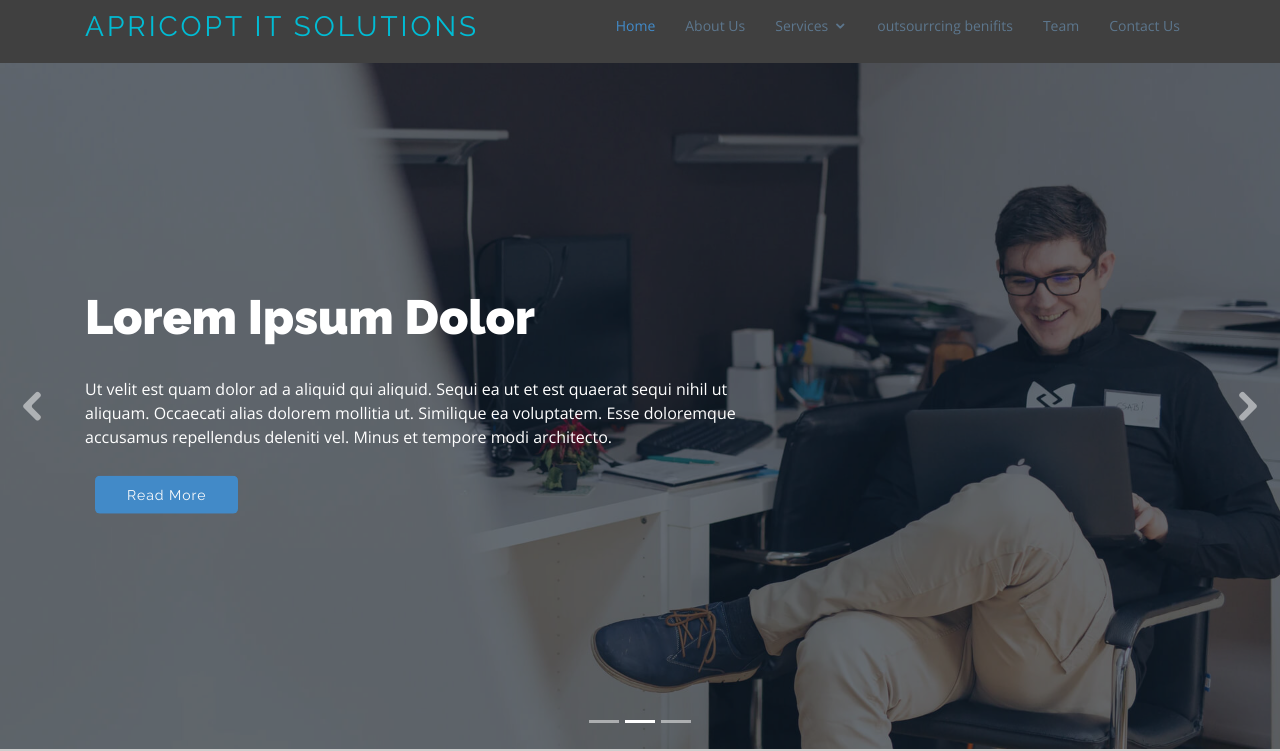
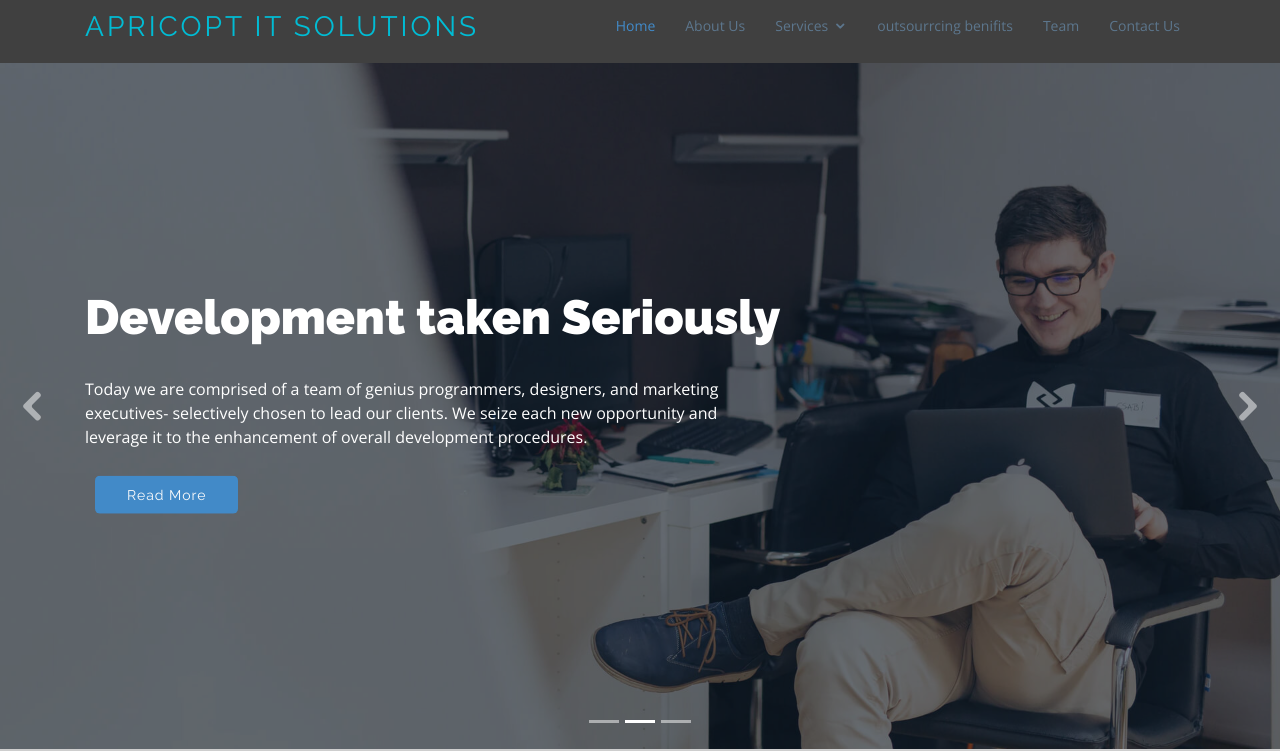
Before and after one commit to saqib425/it-solution, a plain HTML site: page index.html in a window 1280 px wide. Shown: the part 50-801 px from the top of the page. Drawn offline with nearby package versions, Linux system fonts and the light colour scheme.

Commit message:
content of crousal updated

```diff
--- a/index.html
+++ b/index.html
@@ -101,7 +101,7 @@
             <div class="carousel-container">
               <div class="carousel-content container">
                 <h2 class="animated fadeInDown">Welcome to <span>Apricopt</span></h2>
-                <p class="animated fadeInUp">Ut velit est quam dolor ad a aliquid qui aliquid. Sequi ea ut et est quaerat sequi nihil ut aliquam. Occaecati alias dolorem mollitia ut. Similique ea voluptatem. Esse doloremque accusamus repellendus deleniti vel. Minus et tempore modi architecto.</p>
+                <p class="animated fadeInUp">Apricopt is a high end innovative IT company based in Pakistan, America. Established in 2007, we are pioneer in providing superior and world standard IT solutions for Small to Large Corporate companies;</p>
                 <a href="#about" class="btn-get-started animated fadeInUp scrollto">Read More</a>
               </div>
             </div>
@@ -111,8 +111,8 @@
           <div class="carousel-item" style="background-image: url('assets/img/slide/slide-2.jpg');">
             <div class="carousel-container">
               <div class="carousel-content container">
-                <h2 class="animated fadeInDown">Lorem Ipsum Dolor</h2>
-                <p class="animated fadeInUp">Ut velit est quam dolor ad a aliquid qui aliquid. Sequi ea ut et est quaerat sequi nihil ut aliquam. Occaecati alias dolorem mollitia ut. Similique ea voluptatem. Esse doloremque accusamus repellendus deleniti vel. Minus et tempore modi architecto.</p>
+                <h2 class="animated fadeInDown">Development taken Seriously</h2>
+                <p class="animated fadeInUp"> Today we are comprised of a team of genius programmers, designers, and marketing executives- selectively chosen to lead our clients. We seize each new opportunity and leverage it to the enhancement of overall development procedures. </p>
                 <a href="#about" class="btn-get-started animated fadeInUp scrollto">Read More</a>
               </div>
             </div>
@@ -122,8 +122,8 @@
           <div class="carousel-item" style="background-image: url('assets/img/slide/slide-3.jpg');">
             <div class="carousel-container">
               <div class="carousel-content container">
-                <h2 class="animated fadeInDown">Sequi ea ut et est quaerat</h2>
-                <p class="animated fadeInUp">Ut velit est quam dolor ad a aliquid qui aliquid. Sequi ea ut et est quaerat sequi nihil ut aliquam. Occaecati alias dolorem mollitia ut. Similique ea voluptatem. Esse doloremque accusamus repellendus deleniti vel. Minus et tempore modi architecto.</p>
+                <h2 class="animated fadeInDown">Marketing is the Key</h2>
+                <p class="animated fadeInUp">At Apricopt, we hold one goal above all others: 100% client satisfaction. Our in-house team of SEO experts uphold the highest standards for project planning and execution, and we’re dedicated to rank your website #1 on-time and on-budget. </p>
                 <a href="#about" class="btn-get-started animated fadeInUp scrollto">Read More</a>
               </div>
             </div>
```
